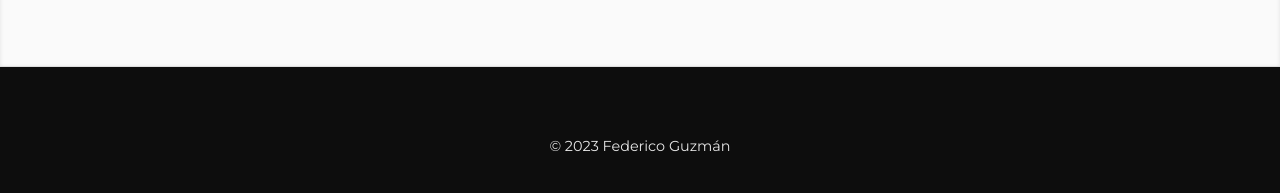
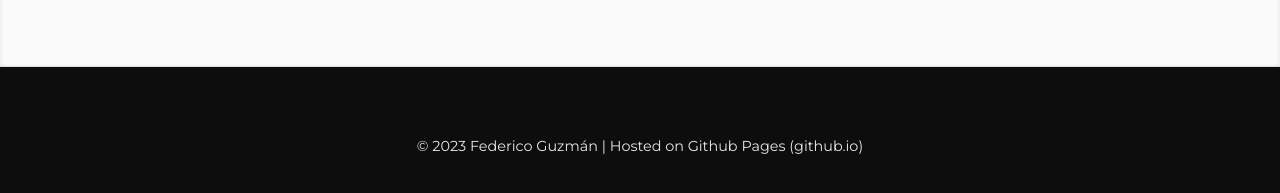
Before and after one commit to kraiosis/kraiosis.github.io, a plain HTML site: page index.html in a window 1280 px wide. Shown: the part 3789-3982 px from the top of the page. Drawn offline with nearby package versions, Linux system fonts and the light colour scheme; animation ran at ten frames a second.

Commit message:
Update index.html
Copyright hosted by github.io

```diff
--- a/index.html
+++ b/index.html
@@ -288,7 +288,7 @@
             <div class="container">
                 <div class="row">
                     <div class="col text-center">
-                        © 2023 Federico Guzmán
+                        © 2023 Federico Guzmán | Hosted on Github Pages (github.io)
                     </div>
                 </div>
             </div>
```
